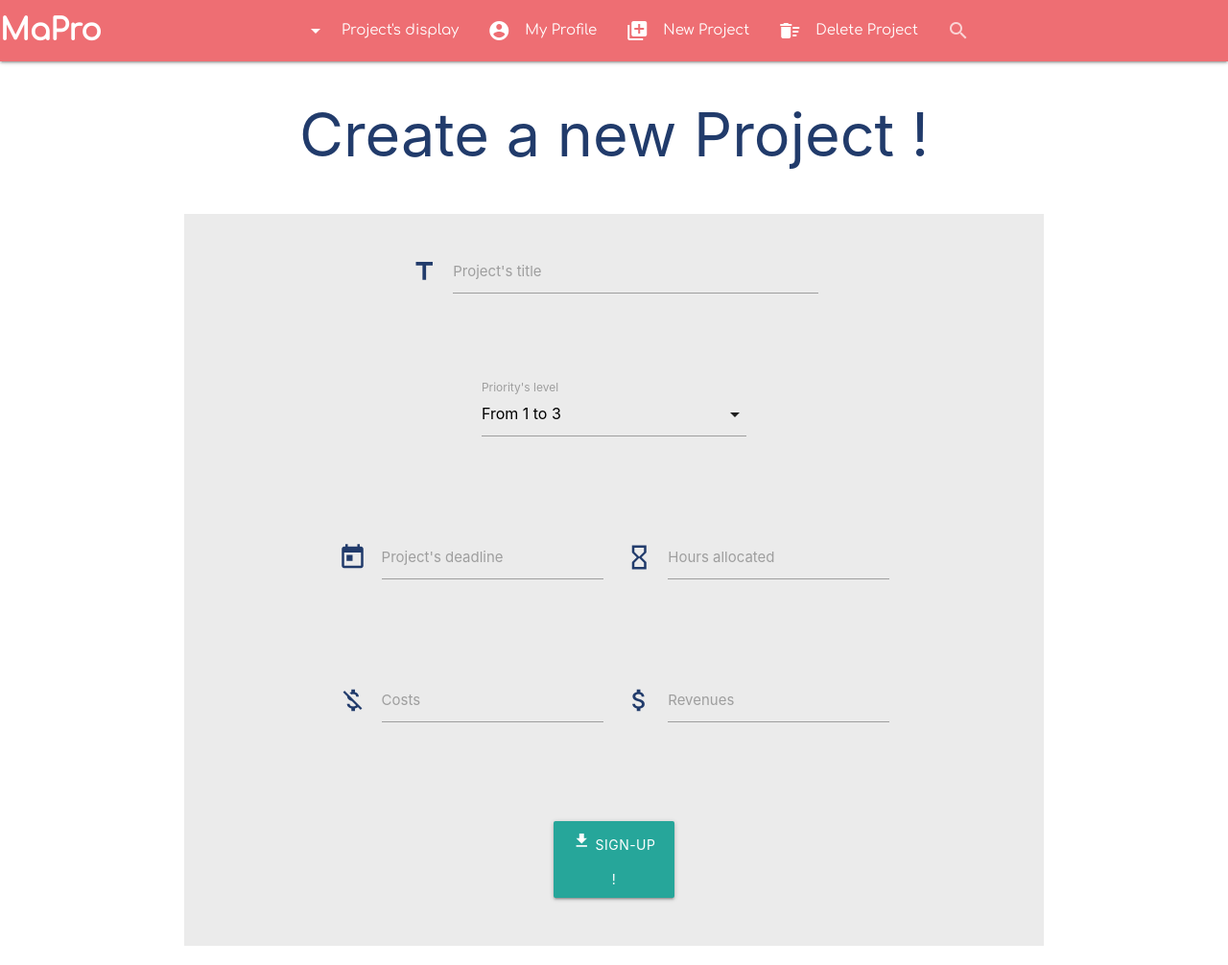
After one commit to RCern/manager, a PHP site: page /projectNew.php in a window 1280 px wide. The commit adds this page. Shown: the whole page at 96% size. Run offline with PHP 8.4, Linux system fonts and the light colour scheme; some libraries are stand-ins or nearby versions.

Commit message:
projectNew.php + enhancements
a few things here and there, globally the look and feel of the website is better

```diff
--- a/MaPro - Website/headerBackpage.php
+++ b/MaPro - Website/headerBackpage.php
@@ -6,7 +6,7 @@
 <div class="navbar-fixed darkBackground">
     <nav>
         <div class="nav-wrapper">
-            <a href="homepage.php" class="brand-logo whiteToBlueDeep">MaPro</a>
+            <a href="homepage.php" class="brand-logo whiteToBlueDeep zoom" style="font-weight: bold">MaPro</a>
 
             <!-- Component that calls the side-menu when the window is reduced -->
             <a href="#" class="sidenav-trigger hide-on-large-only zoom whiteToBlueLight" data-target="mobile-links">
@@ -15,16 +15,16 @@
 
             <!-- Links -->
             <ul class="right hide-on-med-and-down">
-                <li><a class="whiteToBlueDeep dropdown-trigger" href="#!" data-target="dropdown1">
+                <li><a class="whiteToBlueDeep dropdown-trigger smallZoom" href="#!" data-target="dropdown1">
                     <i class="material-icons left">arrow_drop_down</i>
                     Project's display</a>
                 </li>
-                <li><a class="whiteToBlueDeep" href="#"><i class="material-icons left">account_circle</i>My Profile</a></li>
-                <li><a class="whiteToBlueDeep" href="#"><i class="material-icons left">add_to_photos</i>New Project</a></li>
-                <li><a class="whiteToBlueDeep" href="#"><i class="material-icons left">delete_sweep</i>Delete Project</a></li>
+                <li><a class="whiteToBlueDeep smallZoom" href="account.php"><i class="material-icons left">account_circle</i>My Profile</a></li>
+                <li><a class="whiteToBlueDeep smallZoom" href="projectNew.php"><i class="material-icons left">add_to_photos</i>New Project</a></li>
+                <li><a class="whiteToBlueDeep smallZoom" href="#"><i class="material-icons left">delete_sweep</i>Delete Project</a></li>
                 <li>
                     <form>
-                        <div class="input-field">
+                        <div class="input-field smallZoom">
                             <input id="search" type="search" required>
                             <label class="label-icon" for="search"><i class="material-icons">search</i></label>
                             <i class="material-icons">close</i>
--- a/MaPro - Website/project.php
+++ b/MaPro - Website/project.php
@@ -16,7 +16,7 @@
   </style>
 
 
-  <title>MaPro - Homepage</title>
+  <title>MaPro - Project n° <?php echo $_GET['ID']; ?> </title>
 
 
     <head>
--- /dev/null
+++ b/MaPro - Website/projectNew.php
@@ -0,0 +1,181 @@
+<html lang="en">
+  <link rel="icon" type="image/png" href="./pictures/logo.png"/>
+
+  <link rel="stylesheet" href="css/general.css"/>
+  <link rel="stylesheet" href="css/fontComfortaa.css"/>
+  <link rel="stylesheet" href="css/projetCard.css"/>
+  <link rel="stylesheet" href="css/tooltip.css"/>
+  <link rel="stylesheet" href="css/backpage.css"/>
+
+
+  <style>
+      #page
+      {
+          margin:0px;
+      }
+  </style>
+
+
+  <title>MaPro - New Project</title>
+
+
+    <head>
+        <meta charset="UTF-8">
+        <meta name="viewport" content="width=device-width, initial-scale=1.0">
+        <meta http-equiv="X-UA-Compatible" content="ie=edge">
+
+        <!-- Compiled and minified CSS -->
+        <link rel="stylesheet" href="https://cdnjs.cloudflare.com/ajax/libs/materialize/1.0.0/css/materialize.min.css">
+
+        <!-- Compiled and minified JavaScript -->
+        <script src="https://cdnjs.cloudflare.com/ajax/libs/materialize/1.0.0/js/materialize.min.js"></script>
+
+        <!--Import Google Icon Font-->
+        <link  rel="stylesheet" href="https://fonts.googleapis.com/icon?family=Material+Icons">
+
+        <!--Import materialize.css-->
+        <link type="text/css" rel="stylesheet" href="css/materialize.min.css"  media="screen,projection"/>
+
+        <!--Let browser know website is optimized for mobile-->
+        <meta name="viewport" content="width=device-width, initial-scale=1.0"/>
+
+        <!-- Add icon library -->
+        <link rel="stylesheet" href="https://cdnjs.cloudflare.com/ajax/libs/font-awesome/4.7.0/css/font-awesome.min.css">
+    </head>
+
+
+    <body>
+  <!-- adding the header -->
+        <?php include 'headerBackpage.php'; ?>
+
+        <main>
+
+            <h1 class="center blueDeep">Create a new Project !</h1>
+
+            <br>
+
+            <div class="container row" style="background-color: #ebebeb">
+                <form class="col s12">
+
+                    <br>
+
+                    <!-- Title -->
+                    <div class="row">
+                        <div class="col s3"></div>
+
+                        <div class="input-field col s6">
+                            <i class="material-icons prefix blueDeep">title</i>
+                            <input id="name_prefix" type="text" class="validate" required>
+                            <label for="name_prefix">Project's title</label>
+                        </div>
+
+                        <div class="col s3"></div>
+                    </div>
+
+
+                    <br><br>
+
+
+                    <!-- Priority -->
+                    <div class="row">
+                        <div class="col s4"></div>
+
+                        <div class="input-field col s4">
+
+                            <select id="priority_prefix" required>
+                                <option value="" disabled selected>From 1 to 3</option>
+                                <option value="1">Rank 1 - Core project</option>
+                                <option value="2">Rank 2 - Will be needed</option>
+                                <option value="3">Rank 3 - Less important</option>
+                            </select>
+                            <label for="priority_prefix">Priority's level</label>
+
+                        </div>
+
+                        <div class="col s4"></div>
+                    </div>
+
+
+                    <br><br>
+
+
+                    <!-- Time -->
+                    <div class="row">
+                        <div class="col s2"></div>
+
+                        <!-- Deadline -->
+                        <div class="input-field col s4">
+                            <i class="material-icons prefix blueDeep">today</i>
+                            <input id="date" type="text" class="datepicker" required>
+                            <label for="date">Project's deadline</label>
+                        </div>
+
+                        <!-- Hours allocated -->
+                        <div class="input-field col s4">
+                            <i class="material-icons prefix blueDeep">hourglass_empty</i>
+                            <input id="hour_prefix" type="number" class="validate" required>
+                            <label for="hour_prefix">Hours allocated</label>
+                        </div>
+
+                        <div class="col s2"></div>
+                    </div>
+
+
+                    <br><br>
+
+
+                    <!-- Money -->
+                    <div class="row">
+                        <div class="col s2"></div>
+
+                        <!-- Costs -->
+                        <div class="input-field col s4">
+                            <i class="material-icons prefix blueDeep">money_off</i>
+                            <input id="cost_prefix" type="number" class="validate" required>
+                            <label for="cost_prefix">Costs</label>
+                        </div>
+
+                        <!-- Revenues -->
+                        <div class="input-field col s4">
+                            <i class="material-icons prefix blueDeep">attach_money</i>
+                            <input id="revenues_prefix" type="number" class="validate" required>
+                            <label for="revenues_prefix">Revenues</label>
+                        </div>
+
+                        <div class="col s2"></div>
+                    </div>
+
+
+                    <br><br>
+
+
+                    <!-- Submit button -->
+                    <div class="row">
+                        <div class="col s5"></div>
+                        <div class="input-field col s2">
+                            <button class="btn waves-effect waves-light zoom center" style="height:10%" type="submit" name="action">
+                            <i class="material-icons center">get_app</i> Sign-up !
+                            </button>
+                        </div>
+                        <div class="col s5"></div>
+                    </div>
+
+                </form>
+            </div>
+
+        </main>
+    </body>
+
+
+
+    <!-- Compiled and minified JavaScript -->
+    <script src="https://code.jquery.com/jquery-3.3.1.min.js"></script>
+    <script src="https://cdnjs.cloudflare.com/ajax/libs/materialize/1.0.0-beta/js/materialize.min.js"></script>
+    <script>
+        $(document).ready(function()
+        {
+            $('select').formSelect();
+            $('.datepicker').datepicker();
+        });
+    </script>
+</html>
```
Also changed, not shown: MaPro - Website/Account.php (+6 -31 lines), MaPro - Website/connexion_Sign_Up.php (+12 -0 lines), MaPro - Website/css/InputField.css (+7 -6 lines).
